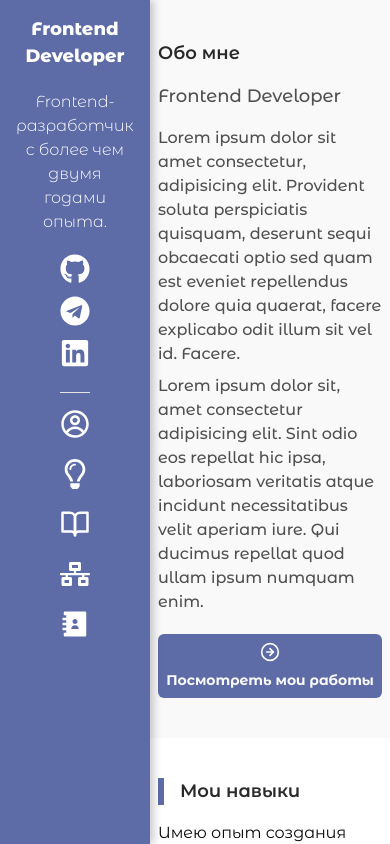
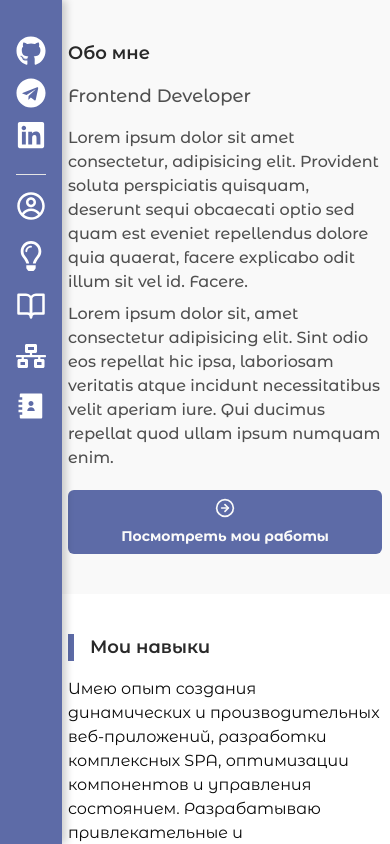
Before and after one commit to shakurovoleg42/CV-portfolio, a Next.js app: page / in a window 390 px wide. Shown: the top 844 px of the page. Built offline with nearby package versions, Linux system fonts and the light colour scheme.

Commit message:
fix header

```diff
--- a/components/Header.tsx
+++ b/components/Header.tsx
@@ -74,10 +74,10 @@ export default function Header() {
     },
   ];
   return (
-    <div className="max-w-[150px]  sm:max-w-[200px] md:max-w-[250px] lg:max-w-[300px] fixed h-full bg-secondaryBg shadow-right text-white px-4 py-4">
+    <div className="w-auto max-w-[150px]  sm:max-w-[200px] md:max-w-[250px] lg:max-w-[300px] fixed h-full bg-secondaryBg shadow-right text-white px-4 sm:px-4 py-4">
       <div className="flex flex-col items-center">
         <div>
-          <h1 className="text-[18px] sm:text-2xl md:text-3xl text-center font-[800]">
+          <h1 className="hidden md:block text-[18px] sm:text-2xl md:text-3xl text-center font-[800]">
             Frontend Developer
           </h1>
         </div>
@@ -90,7 +90,7 @@ export default function Header() {
             className="rounded-full"
           />
         </div>
-        <div className="mt-5 max-w-[400px]">
+        <div className="hidden md:block mt-5 max-w-[400px]">
           <p className="text-center font-[300]">
             Frontend-разработчик с более чем двумя годами опыта.
           </p>
--- a/src/pages/index.tsx
+++ b/src/pages/index.tsx
@@ -11,7 +11,7 @@ const Home = () => {
   return (
     <div className="w-full flex flex-row">
       <Header />
-      <div className="w-full flex flex-col  flex-1 pl-[150px] sm:pl-[200px] md:pl-[250px] lg:pl-[300px]">
+      <div className="w-full flex flex-col flex-1 pl-[60px] sm:pl-[200px] md:pl-[250px] lg:pl-[300px]">
         <About />
         <Skills />
         <Portfolio />
```
